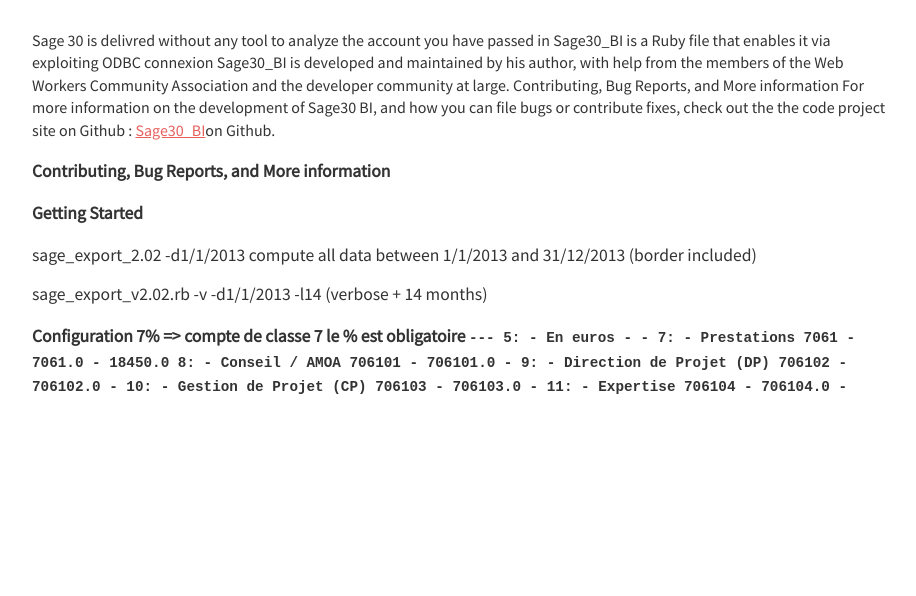
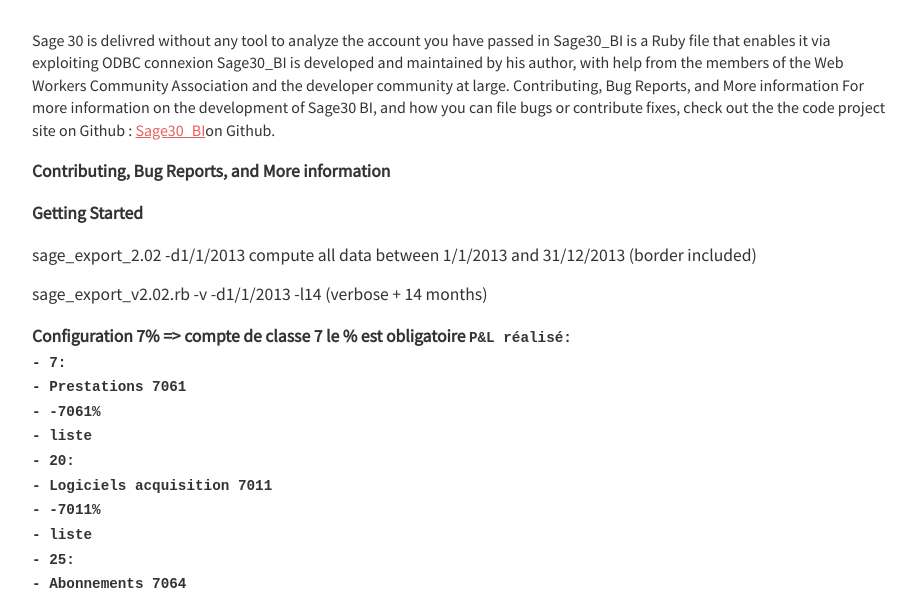
Before and after one commit to Tindome/sage30_bi, a plain HTML site: page index.html in a window 1280 px wide. Shown: the part 204-800 px from the top of the page, without its empty margins (176-1092 px from the left). Drawn offline with Linux system fonts and the light colour scheme.

Commit message:
Update index.html

```diff
--- a/index.html
+++ b/index.html
@@ -189,34 +189,28 @@ For more information on the development of Sage30 BI, and how you can file bugs
 		<h3 id="cfg-file">Configuration
 		7% => compte de classe 7 le % est obligatoire
 
-
 	<code>
-		---
-5:
-- En euros
--
--
-7:
-- Prestations 7061
-- 7061.0
-- 18450.0
-8:
-- Conseil / AMOA 706101
-- 706101.0
--
-9:
-- Direction de Projet (DP) 706102
-- 706102.0
--
-10:
-- Gestion de Projet (CP)  706103
-- 706103.0
--
-11:
-- Expertise  706104
-- 706104.0
--
-
+P&L réalisé: <br />
+- 7:<br />
+  - Prestations 7061<br />
+  - -7061%<br />
+  - liste<br />
+- 20:<br />
+  - Logiciels acquisition 7011<br />
+  - -7011%<br />
+  - liste<br />
+- 25:<br />
+  - Abonnements 7064<br />
+  - 26+30+34+40+48<br />
+  - total<br />
+- 26:<br />
+  - Maintenance et Assistance log acquisition 706400<br />
+  - -706400%<br />
+  - liste<br />
+- 30:<br />
+  - Licences mode location SPLA 706410<br />
+  - -706410%<br />
+  - liste  		<br />
 	</code>
 
   </body>
```
